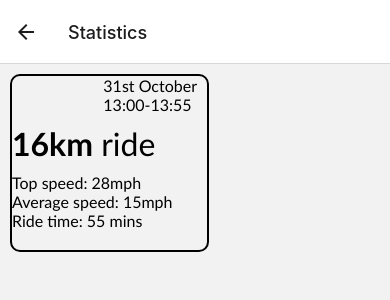
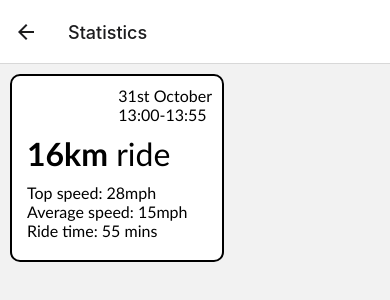
Before and after one commit to nihalkejman/DreamGuardProject, a React Native app: screen /Statistics in a window 390 px wide. Shown: the top 300 px of the page. Built offline with nearby package versions, Linux system fonts and the light colour scheme.

Commit message:
Update layouttest.css

```diff
--- a/layouttest.css
+++ b/layouttest.css
@@ -1,7 +1,10 @@
 section.entry {
     padding-bottom: 20px;
+    padding-left: 15px;
+    padding-top: 10px;
     width: 50%;
     align: center;
+    background-color: white;
     border: 2px solid black;
     border-radius: 10px;
     margin: 10px;
```
